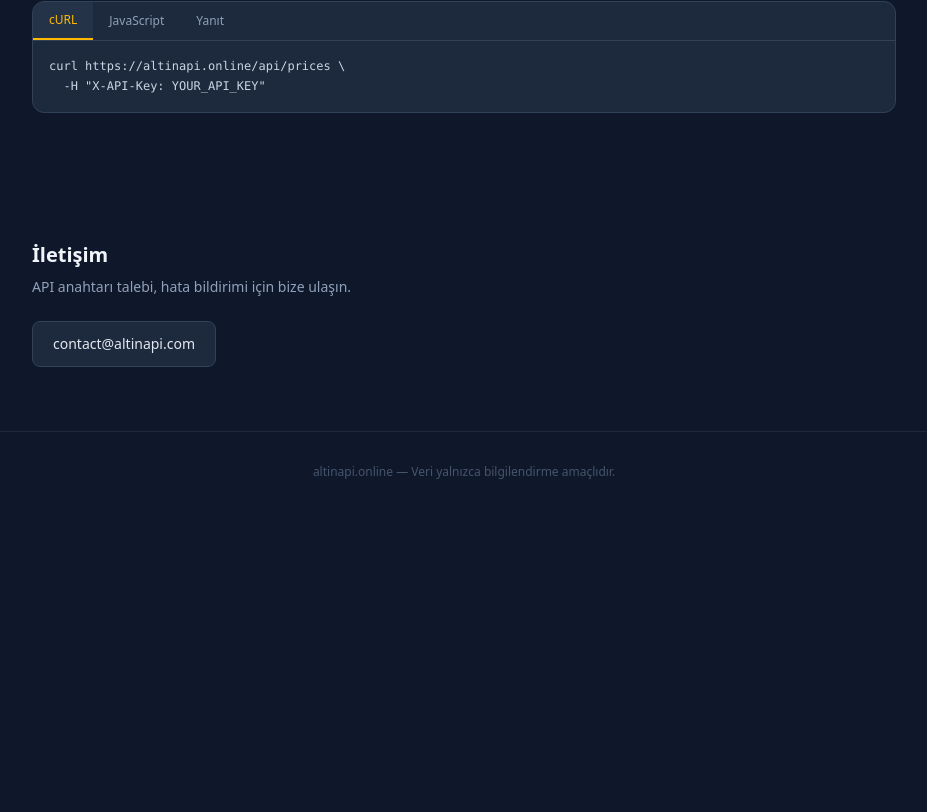
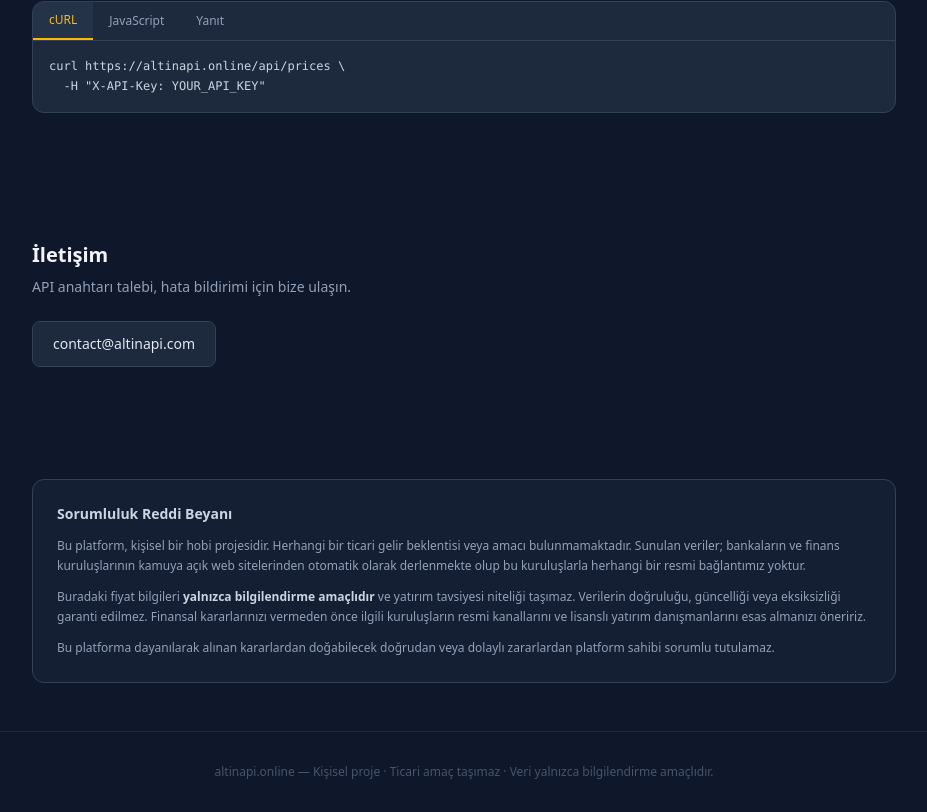
Before and after one commit to end-y/altin-api-web, a Next.js app: page / in a window 1280 px wide. Shown: the part 867-1679 px from the top of the page, without its empty margins (176-1103 px from the left). Before the commit the page ends 1379 px from the top, so only its background shows below. Built offline with nearby package versions, Linux system fonts and the light colour scheme; no server answers.

Commit message:
disclaimer

```diff
--- a/app/page.tsx
+++ b/app/page.tsx
@@ -82,9 +82,32 @@ export default function Home() {
         </a>
       </section>
 
+      {/* Disclaimer */}
+      <section className="py-12 px-4 max-w-4xl mx-auto">
+        <div className="bg-slate-800/50 border border-slate-700 rounded-xl p-6 text-xs text-slate-400 leading-relaxed space-y-3">
+          <p className="font-semibold text-slate-300 text-sm">Sorumluluk Reddi Beyanı</p>
+          <p>
+            Bu platform, kişisel bir hobi projesidir. Herhangi bir ticari gelir beklentisi veya amacı
+            bulunmamaktadır. Sunulan veriler; bankaların ve finans kuruluşlarının kamuya açık web
+            sitelerinden otomatik olarak derlenmekte olup bu kuruluşlarla herhangi bir resmi bağlantımız
+            yoktur.
+          </p>
+          <p>
+            Buradaki fiyat bilgileri <strong className="text-slate-300">yalnızca bilgilendirme amaçlıdır</strong> ve
+            yatırım tavsiyesi niteliği taşımaz. Verilerin doğruluğu, güncelliği veya eksiksizliği
+            garanti edilmez. Finansal kararlarınızı vermeden önce ilgili kuruluşların resmi kanallarını
+            ve lisanslı yatırım danışmanlarını esas almanızı öneririz.
+          </p>
+          <p>
+            Bu platforma dayanılarak alınan kararlardan doğabilecek doğrudan veya dolaylı zararlardan
+            platform sahibi sorumlu tutulamaz.
+          </p>
+        </div>
+      </section>
+
       {/* Footer */}
       <footer className="border-t border-slate-800 py-8 px-4 text-center text-xs text-slate-600">
-        <p>altinapi.online &mdash; Veri yalnızca bilgilendirme amaçlıdır.</p>
+        <p>altinapi.online &mdash; Kişisel proje · Ticari amaç taşımaz · Veri yalnızca bilgilendirme amaçlıdır.</p>
       </footer>
     </div>
   );
```
Also changed, not shown: app/icon.svg (added), public/robots.txt (added).
